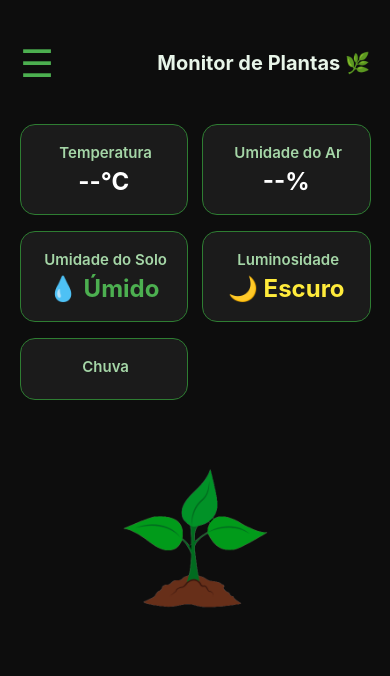
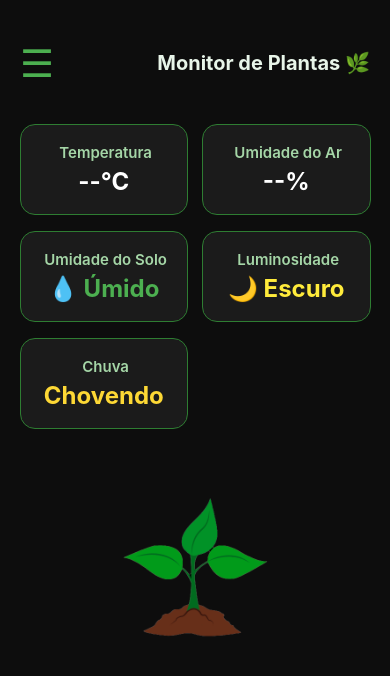
Before and after one commit to Ingrid3ds2025/SENSORES-ESP8266, a React Native app: screen /TelaInicial in a window 390 px wide. Shown: the top 676 px of the page. Built offline with nearby package versions, Linux system fonts and the light colour scheme; no server answers.

Commit message:
Add files via upload

```diff
--- a/src/pages/telas/configSensor.jsx
+++ b/src/pages/telas/configSensor.jsx
@@ -38,7 +38,7 @@ export default function ConfigSensor() {
 
   return (
     <View style={styles.container}>
-      <Text style={styles.title}>🔧 Vincular Sensor</Text>
+      <Text style={styles.title}> Vincular Sensor</Text>
 
       <TextInput
         placeholder="Digite o nome do sensor (ex: usuario01)"
--- a/src/pages/telas/perfilUsuario.jsx
+++ b/src/pages/telas/perfilUsuario.jsx
@@ -133,7 +133,7 @@ export default function PerfilUsuario({ navigation }) {
 
   // 🧠 Interpretação correta dos sensores:
   const textoSolo = umidadeSolo === 1 ? 'Seco' : 'Úmido';
-  const textoChuva = chuva == 1 ? ' Sem chuva' : ' Chovendo';
+  const textoChuva = chuva == 1 ? 'Sem chuva ' : ' Chovendo';
   const textoLuz = luz === 1 ? 'Claro' : 'Escuro';
 
   return (
--- a/src/pages/telas/telaInicial.jsx
+++ b/src/pages/telas/telaInicial.jsx
@@ -72,7 +72,7 @@ class TelaInicial extends Component {
     // 🟢 Interpretação correta dos sensores
     const soloTexto = umidadeSolo == 1 ? '🌵 Seco' : '💧 Úmido';
     const luzTexto = luz == 1 ? '🌞 Claro' : '🌙 Escuro';
-    const chuvaTexto = chuva == 1 ? '☀️ Sem chuva' : '';
+    const chuvaTexto = chuva == 1 ? '☀️ Sem chuva' : 'Chovendo';
 
     return (
       <ScrollView style={styles.container} contentContainerStyle={styles.contentContainer}>
```
